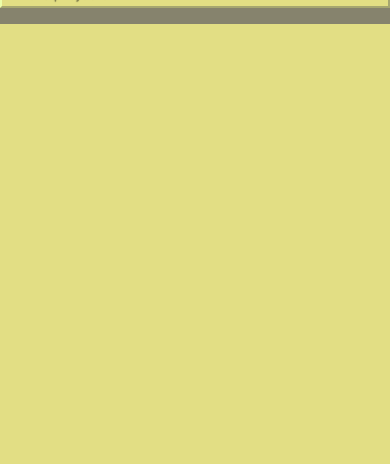
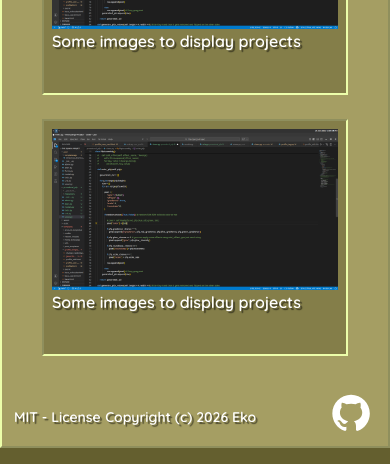
Before and after one commit to zekaekop/Portfolio, a Django app: page / in a window 390 px wide; the page is wider, and only the part inside the window is pictured. Shown: the part 956-1420 px from the top of that part. Before the commit the page ends 980 px from the top of that part, so only its background shows below. Run offline with Django 5.2, Linux system fonts and the light colour scheme; some libraries are stand-ins or nearby versions.

Commit message:
Fixed the colors and added the project image boxes properly and fixed footer

```diff
--- a/static/css/base.css
+++ b/static/css/base.css
@@ -5,7 +5,7 @@
 
 
 body{
-    background-color: #86836D !important;
+    background-color:#645f2f !important;
     /* background-image: var(--bg-image);
     background-size: cover;
     background-repeat: no-repeat;  */
@@ -21,28 +21,34 @@ body{
 
 .box-inset,
 .box{
-    padding: 0.2rem;
+    padding: 0.5rem;
     margin: 1rem;
 }
 
 .box{
-    background-color: #e2de84;
+    background-color: #a59e63;
 
     border-top:  2px solid #ecfeaa;
     border-left:  2px  solid #ecfeaa;
 
-    border-bottom:  2px  solid #a6a670;
-    border-right:  2px  solid #a6a670;
+    border-bottom:  2px  solid #8f8f5d;
+    border-right:  2px  solid #8f8f5d;
 }
 
 .box-inset{
-    background-color: #e2de84;
+    background-color: #847e49;
 
     border-bottom:  2px solid #ecfeaa;
     border-right:  2px  solid #ecfeaa;
 
-    border-top:  2px  solid #a6a670;
-    border-left:  2px  solid #a6a670;
+    border-top:  2px  solid #8f8f5d;
+    border-left:  2px  solid #8f8f5d;
+}
+
+.img-home-projects{
+    display: block;
+    object-fit: cover !important;
+    max-height: 200px;
 }
 
 /*  dark purple theme
--- a/templates/header.html
+++ b/templates/header.html
@@ -5,7 +5,7 @@
     <div class="d-flex flex-wrap align-items-center justify-content-center justify-content-lg-start box">
 
         <a href="https://github.com/zekaekop/Portfolio" class="d-flex align-items-center mb-2 mb-lg-0 text-white text-decoration-none">
-            <img src="{% static '/img/brands/GitHub_Invertocat_White_Clearspace.svg'%}" alt="Github Icon">
+            <img style="max-height: 50px;" src="{% static '/img/brands/GitHub_Invertocat_White_Clearspace.svg'%}" alt="Github Icon">
         </a>
 
         {% include 'navbar.html' %}
--- a/templates/home/home.html
+++ b/templates/home/home.html
@@ -20,34 +20,64 @@
         </div>
     </div>
 
-    <div class="d-flex">
-        <div class="img-thumbnail">
-            Some images to display projects
-            <img src="{% static '/img/'%}" alt="">
-        </div>
+    <div class="container">
+        <div class="row g-4">
+            <!-- The Django Project -->
+            <div class="col-md-4">
+                <div class="box-inset h-100">
+                    <img src="{% static '/img/example/example.png'%}" class="card-img-top img-fluid" alt="Project 1">
+                    <div class="card-body">
+                        <p class="card-text">Some images to display projects</p>
+                    </div>
+                </div>
+            </div>
 
-        <div class="img-thumbnail">
-            Some images to display projects
-        </div>
+            <!-- Python chat -->
+            <div class="col-md-4">
+                <div class="box-inset h-100">
+                    <img src="{% static '/img/example/example.png'%}" class="card-img-top img-fluid" alt="Project 2">
+                    <div class="card-body">
+                        <p class="card-text">Some images to display projects</p>
+                    </div>
+                </div>
+            </div>
 
-        <div class="img-thumbnail">
-            Some images to display projects
+            <!--  Sand Sim -->
+            <div class="col-md-4">
+                <div class="box-inset h-100">
+                    <img src="{% static '/img/example/example.png'%}" class="card-img-top img-fluid" alt="Project 3">
+                    <div class="card-body">
+                        <p class="card-text">Some images to display projects</p>
+                    </div>
+                </div>
+            </div>
         </div>
     </div>
 
     {% if images %}
-        <div class="">
+        <div class="d-flex justify-content-center">
             {% for image in images %}
 
                 Image wall here
-                <img src="example" alt="">
+                <img src="{% static '/img/img_wall/{image}' %}" alt="img-wall">
 
             {% endfor %}
         </div>
     {% endif %}
 
-    <small>More projects</small>
 
+
+    <footer class="mt-5">
+        <div class="d-flex justify-content-between">
+
+            <div class="mt-3">
+                <small>MIT - License</small>
+                <small>Copyright (c) 2026 Eko</small>
+            </div>
+
+            <img class="ms-auto" style="max-width: 50px;" src="{% static '/img/brands/GitHub_Invertocat_White_Clearspace.svg'%}" alt="Github Icon">
+        </div>
+    </footer>
 
 </div>
 {% endblock %}
```
